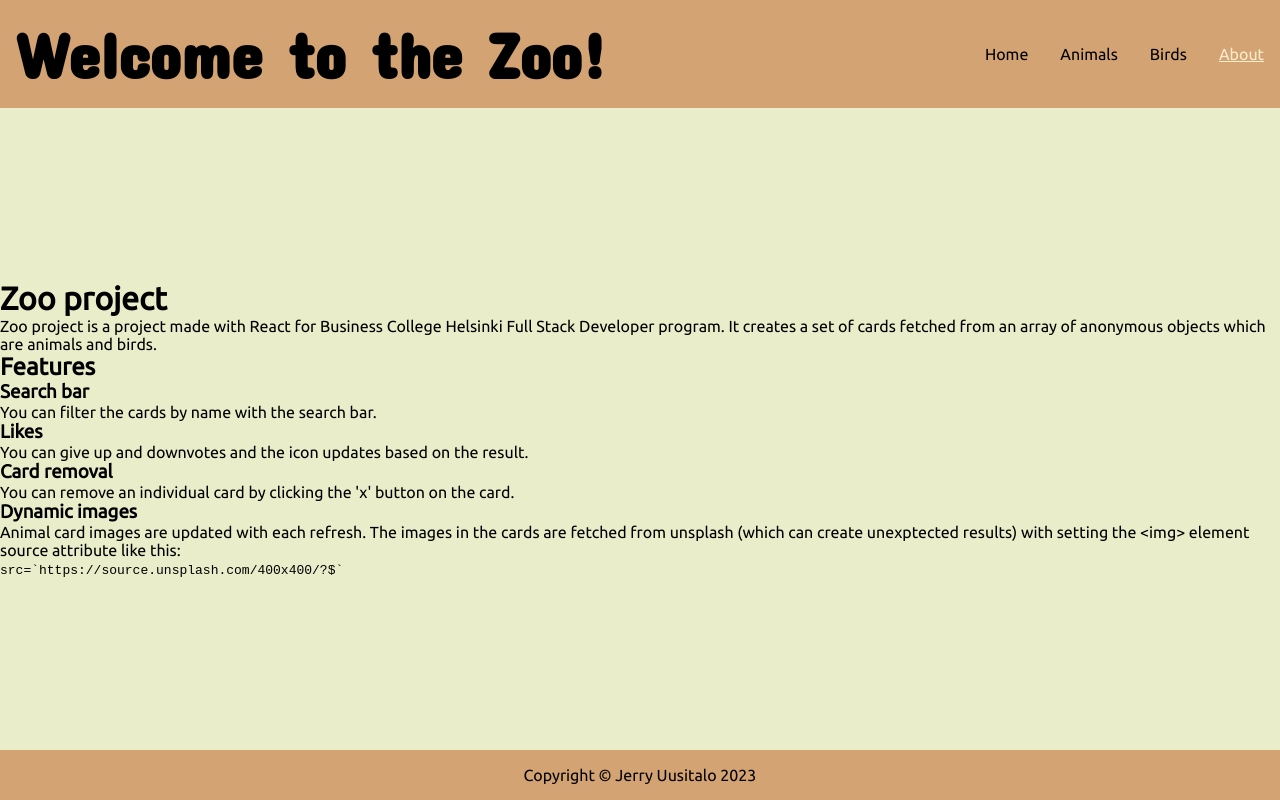
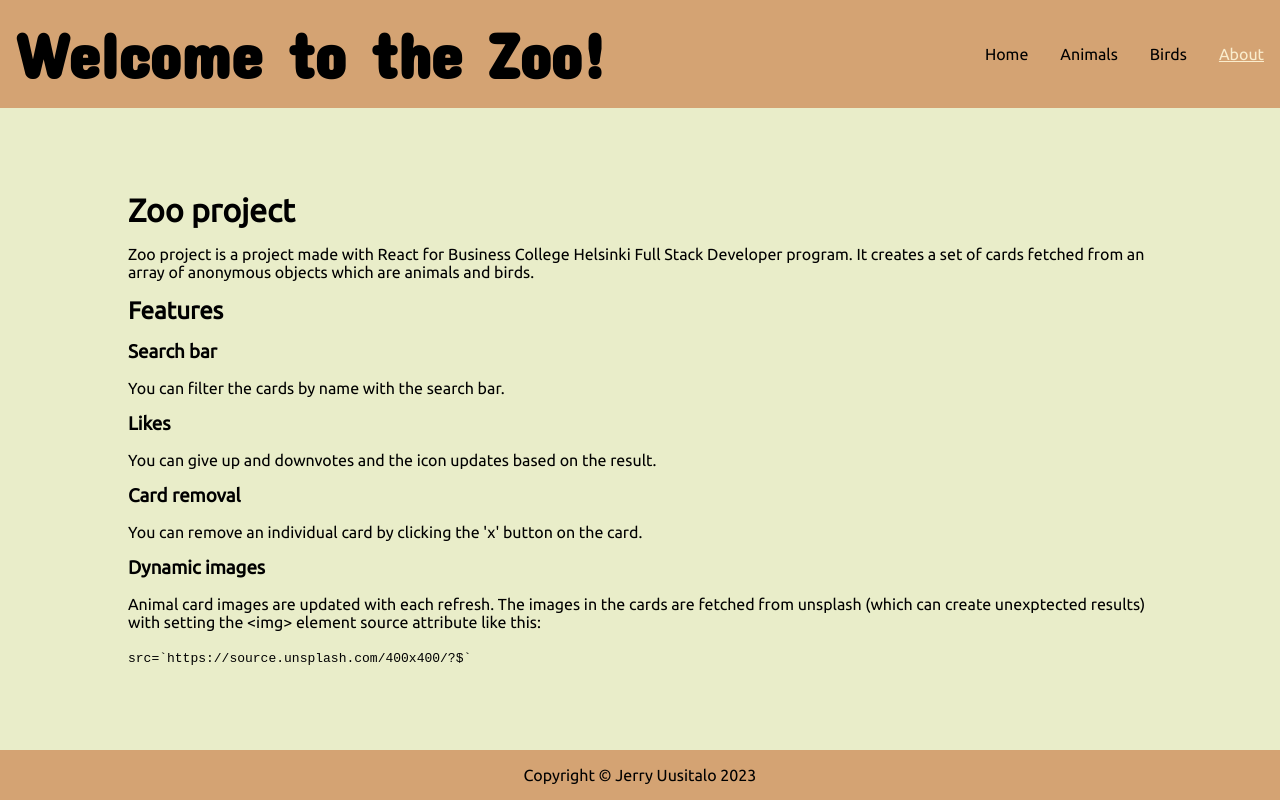
Before and after one commit to JerryUusis/zoo, a React (Vite) app: page /about in a window 1280 px wide. Built offline with nearby package versions, Linux system fonts and the light colour scheme.

Commit message:
Add initial styles for About

```diff
--- a/src/App.css
+++ b/src/App.css
@@ -213,3 +213,22 @@ footer {
   text-align: center;
   padding: 1rem 0;
 }
+
+/* About */
+
+.about-main-container {
+  display: flex;
+  justify-content: center;
+}
+
+.about-text-container {
+  width: 80%;
+  justify-content: center;
+}
+
+.about-text-container h1,
+.about-text-container h2,
+.about-text-container h3,
+.about-text-container p {
+  padding: 0.5rem 0;
+}
--- a/src/components/About.jsx
+++ b/src/components/About.jsx
@@ -1,6 +1,7 @@
 const About = () => {
     return (
-        <div className="about-container">
+        <div className="about-main-container">
+            <div className="about-text-container">
                 <h1>Zoo project</h1>
                 <p>Zoo project is a project made with React for Business College Helsinki Full Stack Developer program. It creates a set of cards fetched from an array of anonymous objects which are animals and birds.</p>
                 <h2>Features</h2>
@@ -16,6 +17,7 @@ const About = () => {
                     <code>src=`https://source.unsplash.com/400x400/?${name}`</code>
                 </p>
             </div>
+        </div>
     )
 }
 
```
Lines whose indentation alone changed are shown as unchanged.
